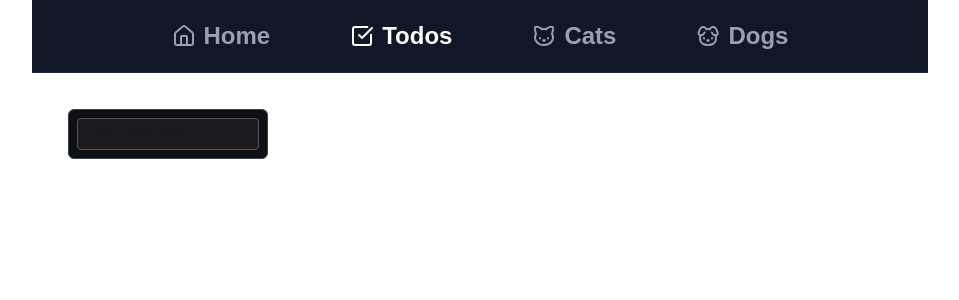
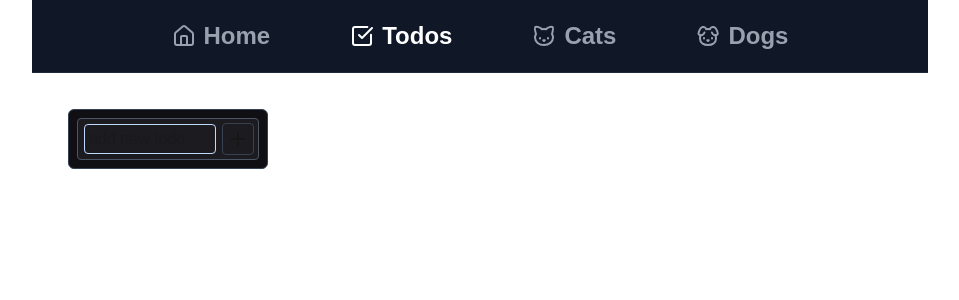
Before and after one commit to mr-mph/recursive-todos, a Next.js app: page /todos in a window 1280 px wide. Shown: the top 300 px of the page, without its empty margins (160-1119 px from the left). Built offline with nearby package versions, Linux system fonts and the light colour scheme.

Commit message:
autofocus and add plus button

```diff
--- a/src/app/components/Column.tsx
+++ b/src/app/components/Column.tsx
@@ -1,5 +1,6 @@
 import { FormEvent } from "react";
 import { TodoItem } from "../todos/page";
+import { Plus } from "lucide-react";
 
 type ColumnProps = {
   children: React.ReactNode;
@@ -20,6 +21,7 @@ export default function Column({
     const text = e.currentTarget.text.value;
     e.currentTarget.text.value = "";
     const parentid = parentTodo?.id || "root";
+
     addTodo(text, parentid);
   };
 
@@ -31,12 +33,19 @@ export default function Column({
       style={{ width: `${width}px` }}
     >
       {children}
-      <form onSubmit={handleSubmit}>
+      <form
+        onSubmit={handleSubmit}
+        className="border-gray-600 bg-[#1c1c20] items-center flex border-1 rounded-sm  hover:bg-gray-800"
+      >
         <input
+          id="myinput"
           name="text"
           placeholder="add new todo"
-          className="bg-[#1c1c20] focus:outline-none focus:border-blue-200 flex border-1 rounded-sm h-8 px-3 hover:bg-gray-800 w-full border-gray-600"
+          className="pl-1 ml-1.5 focus:outline-none focus:border-blue-200 border-1 w-full rounded-sm border-gray-700 m-0.5 px-1 py-0.5 hover:bg-gray-600"
         ></input>
+        <button type="submit">
+          <Plus className="w-8 h-8 m-1 px-1 border-1 rounded-sm border-gray-700 flex-shrink-0 hover:bg-gray-600 active:bg-gray-500" />
+        </button>
       </form>
     </div>
   );
--- a/src/app/todos/page.tsx
+++ b/src/app/todos/page.tsx
@@ -72,6 +72,13 @@ export default function Todos() {
       });
     }
   }, [selectedPath.length, columnWidths.length]);
+
+  useEffect(() => {
+    const input = document.getElementById("myinput");
+    if (input) {
+      input.focus();
+    }
+  }, []);
 
   const handleEdit = (id: string, checked: boolean, text: string) => {
     setTodos((todos) =>
```
